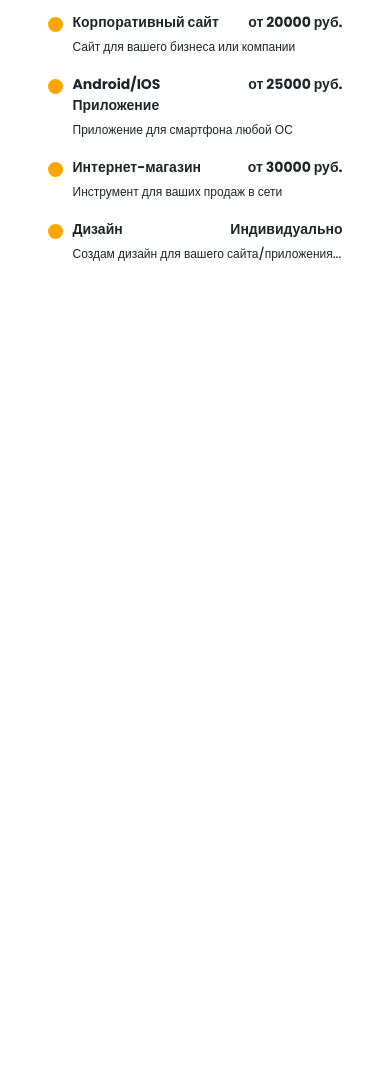
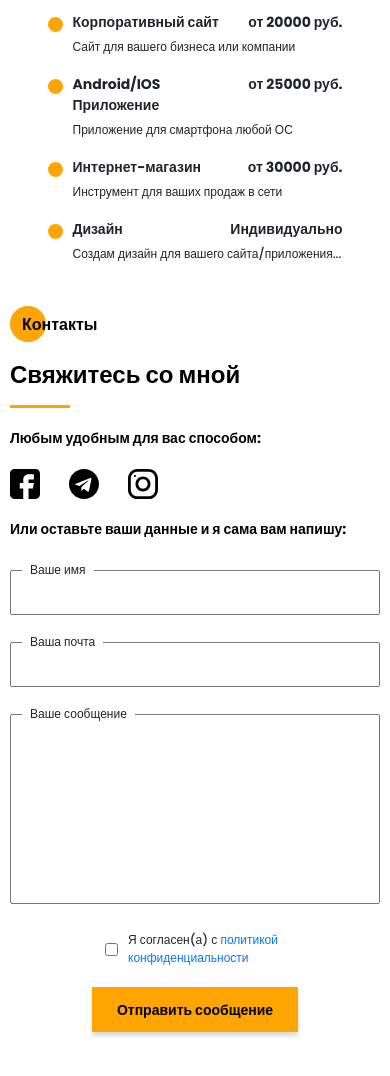
Before and after one commit to MuradKarimov11/My-portfolio, a website: page src/index.html in a window 390 px wide. Shown: the part 8371-9447 px from the top of the page. Before the commit the page ends 8637 px from the top, so only its background shows below. Drawn offline with nearby package versions, Linux system fonts and the light colour scheme; files that its build step writes are made by us from their sources; files whose address does not match are found by name.

Commit message:
responsive design window contacts

```diff
--- a/src/index.html
+++ b/src/index.html
@@ -487,7 +487,7 @@
         </div>
     </section>
 
-    <!-- <section class="contacts">
+    <section class="contacts">
         <div class="container">
             <div class="contacts__wrapper">
                 <div class="contacts__photo">
@@ -545,7 +545,7 @@
 
             </div>
         </div>
-    </section> -->
+    </section>
 
     <script src="js/script.js"></script>
 </body>
--- a/src/sass/blocks/_media.scss
+++ b/src/sass/blocks/_media.scss
@@ -53,6 +53,15 @@
                 grid-row: unset;
                 grid-column: unset;
             }
+        }
+    }
+    .contacts {
+        &__wrapper {
+            padding: 0;
+            grid-template-columns: 400px 520px;
+        }
+        &__form {
+            grid-template: 45px 190px 45px / repeat(2, 250px);
         }
     }
 }
@@ -114,6 +123,19 @@
         &__wrapper {
             padding: 0;
             grid-template-columns: repeat(auto-fit, 350px);
+        }
+    }
+    .contacts {
+        padding-top: 80px;
+        &__wrapper {
+            grid-template-columns: 300px 400px;
+        }
+        &__form {
+            grid-template: 45px 190px 45px / repeat(2, 195px);
+        }
+        &__btn {
+            padding: 8px 25px;
+            line-height: 16px;
         }
     }
 }
@@ -187,6 +209,18 @@
             justify-content: center;
         }
     }
+    .contacts {
+        padding-top: 70px;
+        &__photo {
+            display: none;
+        }
+        &__wrapper {
+            grid-template-columns: 1fr;
+        }
+        &__form {
+            grid-template: 45px 190px 45px / repeat(2, 250px);
+        }
+    }
 }
 
 @media (max-width: 576px) {
@@ -258,4 +292,30 @@
             grid-template-columns: repeat(auto-fit, 295px);
         }
     }
+    .contacts {
+        padding: 40px 0 50px;
+        &__form {
+            grid-template: 45px 45px 190px minmax(45px, auto) / 1fr;
+        }
+        &__textarea {
+            grid-column: unset;
+            width: 100%;
+        }
+        &__triggers {
+            grid-column: unset;
+            grid-template-columns: 1fr;
+            column-gap: unset;
+            row-gap: 20px;
+        }
+        &__btn {
+            order: 2;
+            max-width: 220px;
+            margin: 0 auto;
+        }
+        &__policy {
+            width: 180px;
+            margin: 0 auto;
+            line-height: 18px;
+        }
+    }
 }
```
Also changed, not shown: dist/css/style.min.css, dist/index.html.
